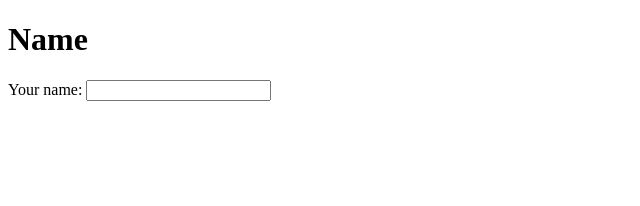
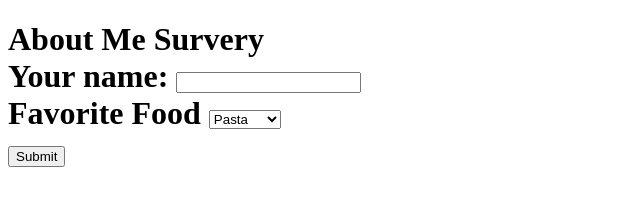
Before and after one commit to evanhook/survey, a plain HTML site: page index.html in a window 1280 px wide. Shown: the whole page, without its empty margins (0-640 px from the left). Drawn offline with Linux system fonts and the light colour scheme.

Commit message:
add drop down form for food in HTML and jQuery
Co-authored-by: Lizzie Van Hook <evanhook360@gmail.com>

```diff
--- a/index.html
+++ b/index.html
@@ -9,13 +9,27 @@
 </head>
 <body>
   <div class="container">
-    <h1>Name</h1>
-    <form id="enterName">
+    <h1>About Me Survery</h>
+
+    <form id="aboutMe">
+
       <div class="form-group">
         <label for="name">Your name:</label>
         <input id="name" class="form-control" type="text">
       </div>
+
+      <div class="form-group">
+        <label for="favoriteFood">Favorite Food</label>
+        <select class="form-control" id="favoriteFood">
+          <option>Pasta</option>
+          <option>Salad</option>
+          <option>Seafood</option>
+          <option>Dessert</option>
+        </select>
+        </div>
+      <button class="btn" type="submit">Submit</button>
     </form>
+
   </div>
 </body>
 </html>
--- a/js/scripts.js
+++ b/js/scripts.js
@@ -2,5 +2,8 @@ $(document).ready(function() {
   $("form#enterName").submit(function(event) {
     event.preventDefault();
     const nameInput = $("#name").val();
+    const foodInput = $("#favoriteFood").val();
+
+
   });
 });
```
